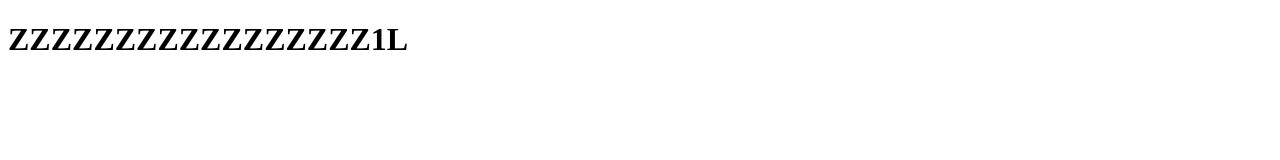
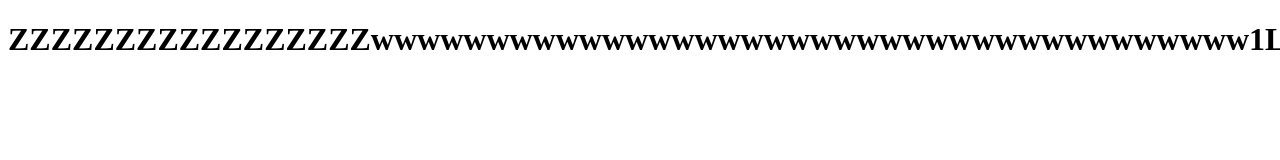
Before and after one commit to joaquinelena/PracticaRamaZETA, a plain HTML site: page index.html in a window 1280 px wide. Drawn offline with Linux system fonts and the light colour scheme.

Commit message:
modificando desde rama

```diff
--- a/index.html
+++ b/index.html
@@ -6,6 +6,6 @@
     <title>ZZ1 </title>
 </head>
 <body>
-    <h1>ZZZZZZZZZZZZZZZZZ1L</h1>
+    <h1>ZZZZZZZZZZZZZZZZZwwwwwwwwwwwwwwwwwwwwwwwwwwwwwwwwwwwwww1L</h1>
 </body>
 </html>
```
